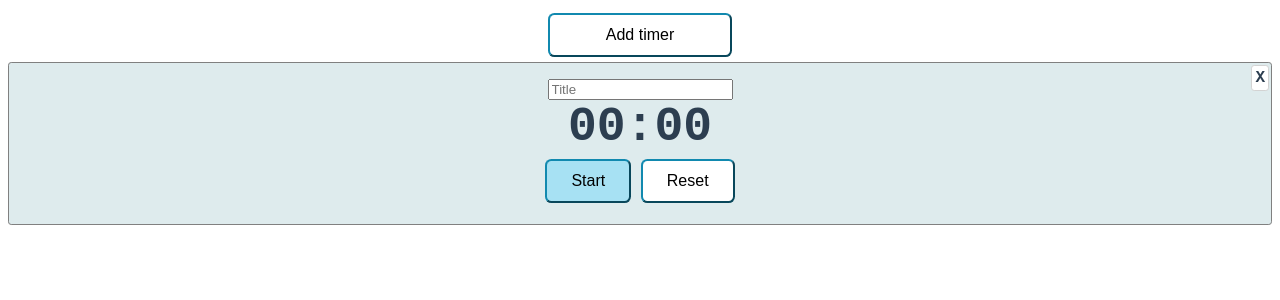
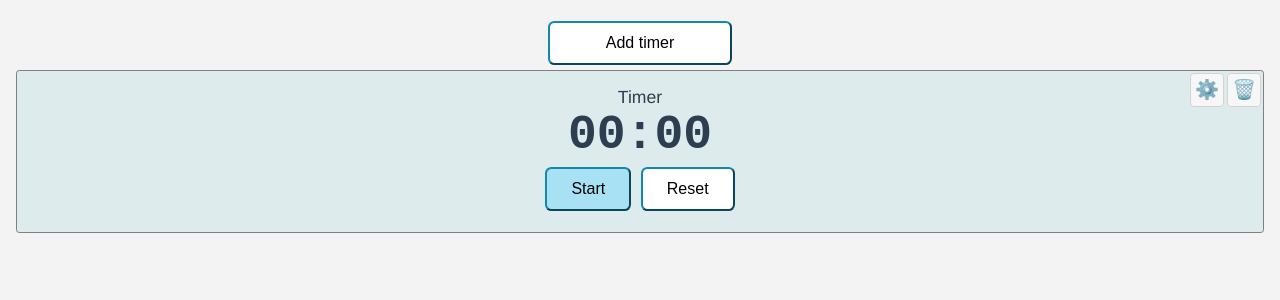
Before and after one commit to lejonmanen/timer-vue, a Vue app: page / in a window 1280 px wide. Shown: the top 300 px of the page. Built offline with nearby package versions, Linux system fonts and the light colour scheme.

Commit message:
Countdown and settings

```diff
--- a/src/App.vue
+++ b/src/App.vue
@@ -41,12 +41,19 @@ export default {
 </script>
 
 <style>
+body {
+	margin: 0em;
+	padding: 1em;
+	background-color: #F3F3F3;
+}
 #app {
 	font-family: Avenir, Helvetica, Arial, sans-serif;
 	-webkit-font-smoothing: antialiased;
 	-moz-osx-font-smoothing: grayscale;
 	text-align: center;
 	color: #2c3e50;
+	margin: 0px;
+	padding: 0em;
 }
 button {
 	margin: 0.3em;
--- /dev/null
+++ b/src/components/OnOff.vue
@@ -0,0 +1,71 @@
+<template>
+    <div :class="onOffClass" @click="handleClick">
+        <div :class="isOn ? 'grow' : ''"> </div>
+        <div class="ball"> </div>
+        <div :class="isOn ? '' : 'grow'"> </div>
+    </div>
+</template>
+
+<script>
+export default {
+    name: '',
+    props: {
+        initial: { type: Boolean, default: true }
+    },
+    data: function() {
+        return {
+            isOn: this.initial
+        }
+    },
+    computed: {
+        onOffClass() {
+            return 'on-off ' + (this.isOn ? 'on' : 'off')
+        }
+    },
+    methods: {
+        handleClick(e) {
+            this.isOn = !this.isOn
+            this.$emit('toggle')
+        }
+    }
+}
+</script>
+
+<style scoped>
+:root {
+	--button-border: #1189AF;
+	--button-bg: #A7E1F3;
+    --running-bg: #C9F7FF;
+    --paused-bg: #DEEBED;
+}
+.on-off {
+    font-size: 1.2em;
+    width: 3em;
+    border-radius: 1em;
+    border: 1px solid var(--button-border);
+    background-color: var(--paused-bg);
+    display: flex;
+    flex-direction: row;
+    margin: 0.2em;
+}
+.on-off.on {
+    background-color: var(--running-bg);
+}
+.on-off:hover {
+    cursor: pointer;
+}
+.on-off > * {
+    transition: all 0.5s linear;
+}
+.grow { flex-grow: 1; }
+
+.ball {
+    font-size: 0.9em;
+	border-radius: 1em;
+    border: 1px solid var(--button-border);
+    background-color: var(--button-border);
+    width: 1em;
+    height: 1em;
+    margin: 0.2em;
+}
+</style>
--- a/src/components/Timer.vue
+++ b/src/components/Timer.vue
@@ -1,50 +1,104 @@
 <template>
 	<div :class="timerClass">
 		<div class="row">
-			<input type="text" placeholder="Title" />
+			<input v-show="editingTitle" type="text" placeholder="Title" v-model="title" @blur="hideTitleInput" ref="title" @keyup.enter="$refs.title.blur()" />
+			<h3 v-show="!editingTitle" @click="showTitleInput">{{title}}</h3>
 		</div>
+
 		<div class="row time"> {{displayTime}} </div>
+
 		<div class="row">
 			<button @click="startPause">{{ isRunning ? 'Pause' : 'Start'}}</button>
 			<button @click="reset" class="ghost">Reset</button>
 		</div>
-		<div class="close" @click="doClose"> X </div>
+
+		<div class="align-top-right">
+			<div class="floating-icons">
+				<div class="grow"> </div>
+				<div class="icon settings" @click="showSettings = !showSettings"> ⚙️️ </div>
+				<div class="icon close" @click="doClose"> 🗑️ </div>
+			</div>
+			<div class="settings-menu" v-show="showSettings">
+				<label> Counting {{countUp ? 'up' : 'down'}}
+					<OnOff @toggle="countUp = !countUp" :initial="true"></OnOff>
+				</label>
+				<input type="number" v-model="duration" :disabled="countUp" />
+				<label> {{showTenths ? 'Show' : 'Hide'}} tenths
+					<OnOff @toggle="showTenths = !showTenths" :initial="false"></OnOff>
+				</label>
+			</div>
+		</div>
 	</div>
 </template>
 
 
 <script>
-import { formatNumber } from '../utils/funcs.js';
+import OnOff from './OnOff.vue'
+import { formatNumber, getClockComponents } from '../utils/funcs.js';
 const STOPPED = 1, STARTED = 2, PAUSED = 3;
 export default {
+	components: { OnOff },
 	data: () => ({
 		state: STOPPED,
 		seconds: 0,
 		prevSeconds: 0,
 		intervalId: null,
-		startTime: null
+		startTime: null,
+		countUp: true,
+		duration: 10,   // duration in seconds, used for counting down
+		timeLeft: 10,
+		showSettings: false,
+		title: 'Timer',
+		editingTitle: false,
+		showTenths: false
 	}),
 	computed: {
 		timerClass() {
-			return "timer " + (this.isRunning ? 'running' : 'paused')
+			return "timer " + (this.isRunning ? 'running' : 'paused') + ' ' + (this.isOverdue ? 'overdue' : '')
 		},
 		displayTime() {
-			let x = Math.floor(this.seconds + this.prevSeconds);
-			let s = x % 60;
-			x = (x - s) / 60;
-			let m = x % 60;
-			let h = (x - m) / 60;
-			if( h === 0 )
-				return formatNumber(m) + ':' + formatNumber(s)
-			return `${formatNumber(h)}:${formatNumber(m)}:${formatNumber(s)}`
+			let total = this.seconds + (this.countUp ? this.prevSeconds : 0)
+			let t = getClockComponents(total)
+
+			let result = `${formatNumber(t.minutes)}:${formatNumber(t.seconds)}`
+			if( t.hours > 0 )
+				result = formatNumber(t.hours) + ':' + result
+			if( this.showTenths )
+				result += '.' + t.tenths
+
+			return t.sign + result
+			// if( t.hours === 0)
+			// 	return t.sign + formatNumber(t.minutes) + ':' + formatNumber(t.seconds) + '.' + t.tenths
+			// return `${t.sign}${formatNumber(t.hours)}:${formatNumber(t.minutes)}:${formatNumber(t.seconds)}.${t.tenths}`
+
+			// let total = this.seconds + (this.countUp ? this.prevSeconds : 0)
+			// let x = Math.floor(total)
+			// let tenths = Math.round((total - x) * 10) / 10
+			// if( tenths === 0 ) tenths = '0'
+			// tenths = '.' + tenths
+			// let sign = x >= 0 ? '' : '-'
+			// x = Math.abs(x)
+			// let s = x % 60;
+			// x = (x - s) / 60;
+			// let m = x % 60;
+			// let h = (x - m) / 60;
+			// if( h === 0 )
+			// 	return sign + formatNumber(m) + ':' + formatNumber(s)
+			// return `${sign}${formatNumber(h)}:${formatNumber(m)}:${formatNumber(s)}`
 		},
-		isRunning() { return this.state === STARTED }
+		isRunning() { return this.state === STARTED },
+		isOverdue() { return this.seconds < 0 }
 	},
 	methods: {
 		reset() {
 			this.stop();
-			this.seconds = 0;
 			this.prevSeconds = 0;
+			if( this.countUp ) {
+				this.seconds = 0;
+			} else {
+				this.seconds = this.duration;
+				this.timeLeft = this.duration;
+			}
 		},
 		startPause() {
 			if( this.state === STOPPED || this.state === PAUSED ) {
@@ -54,17 +108,34 @@ export default {
 			}
 		},
 		start() {
-			this.startTime = (new Date()).getTime();
+			const DELAY = 50
 			this.state = STARTED;
-			this.intervalId = window.setInterval(() => {
-				let now = (new Date()).getTime()
-				this.seconds = (now - this.startTime) / 1000;
-				// console.log('interval', this.seconds);
-			}, 250)
+			if( this.countUp ) {
+				this.startTime = (new Date()).getTime();
+				this.intervalId = window.setInterval(() => {
+					let now = (new Date()).getTime()
+					this.seconds = (now - this.startTime) / 1000;
+					// console.log('interval', this.seconds);
+				}, DELAY)
+			} else {
+				console.log('count down');
+				this.startTime = (new Date()).getTime();
+				this.intervalId = window.setInterval(() => {
+					let now = (new Date()).getTime()
+					let elapsed = now - this.startTime
+					let diff = this.timeLeft - elapsed
+					this.seconds = this.timeLeft + diff / 1000;
+				}, DELAY)
+			}
 		},
 		stop() {
 			this.prevSeconds += this.seconds;
-			this.seconds = 0;
+			this.timeLeft;
+			if( this.countUp ) {
+				this.seconds = 0
+			} else {
+				this.timeLeft = this.seconds
+			}
 			this.state = STOPPED;
 			window.clearInterval(this.intervalId);
 			this.intervalId = null;
@@ -73,6 +144,17 @@ export default {
 		doClose() {
 			this.reset()
 			this.$emit('close')
+		},
+
+		showTitleInput() {
+			this.editingTitle = true;
+			this.$nextTick(() => {
+				this.$refs.title.focus()
+				this.$refs.title.select()
+			})
+		},
+		hideTitleInput() {
+			this.editingTitle = false
 		}
 	}
 }
@@ -80,29 +162,79 @@ export default {
 
 
 <style lang="css" scoped>
+.timer {
+	--running-bg: #C9F7FF;
+	--paused-bg: #DEEBED;
+	--hover-icon-bg: lightgray;
+	--icon-bg: #F7F7F7;
+	--button-bg: #A7E1F3;
+	--button-border: #1189AF;
+	--ghost-bg: white;
+	--button-hover: #77CFEB;
+	--overdue-bg: #FFE1E9;
+}
+
 .running {
-	background-color: #C9F7FF;
+	background-color: var(--running-bg);
 }
 .paused {
-	background-color: #DEEBED;
+	background-color: var(--paused-bg);
 }
-.timer .close {
+.overdue {
+	background-color: var(--overdue-bg);
+}
+
+
+.align-top-right {
 	position: absolute;
 	top: 0px;
 	right: 0px;
+	display: flex;
+	flex-direction: column;
+	z-index: 1;
+	/* justify-content: flex-start; */
+	/* text-align: right; */
+}
+.grow {
+	flex-grow: 1;
+}
+.floating-icons {
+	/* position: absolute;
+	top: 0px;
+	right: 0px; */
 	font-family: Courier New;
 	font-weight: bold;
-	background-color: white;
+	font-size: 1.2em;
+	display: flex;
+	flex-direction: row;
+}
+.floating-icons > .icon {
+	background-color: var(--icon-bg);
 	border: 1px solid lightgray;
 	border-radius: 0.2em;
+	padding: 0.2em;
 	margin: 0.1em;
-	padding: 0.2em;
 	transition: all 1s;
 }
-.timer .close:hover {
+.floating-icons :hover {
 	cursor: pointer;
-	background-color: lightgray;
+	background-color: var(--hover-icon-bg);
 }
+
+.settings-menu {
+	background-color: var(--icon-bg);
+	font-size: 1.05em;
+	padding: 0.2em 1em;
+	display: inline-flex;
+	flex-direction: column;
+	text-align: left;
+	width: 8em;
+	margin-top: 0em;
+	border: 1px solid lightgray;
+	border-radius: 0.2em;
+}
+
+
 .timer {
 	position: relative;
 	border: 1px solid gray;
@@ -114,20 +246,25 @@ export default {
 	font-family: Courier New;
 	font-weight: bold;
 }
+.timer h3 {
+	margin: 0em;
+	font-weight: normal;
+	font-size: 1.1em;
+}
 button {
 	margin: 0.3em;
 	padding: 0.7em 1.5em;
 	font-size: 1em;
 	border-radius: 0.4em;
-	background-color: #A7E1F3;
-	border-color: #1189AF;
+	background-color: var(--button-bg);
+	border-color: var(--button-border);
 	transition: all 0.6s;
 }
 button.ghost {
-	background-color: white;
+	background-color: var(--ghost-bg);
 }
 button:hover {
-	background-color: #77CFEB;
+	background-color: var(--button-hover);
 	cursor: pointer;
 	/* border-color: #1189AF */
 }
--- a/src/utils/funcs.js
+++ b/src/utils/funcs.js
@@ -7,6 +7,27 @@ function formatNumber(num, digits=2) {
 	return '0'.repeat(Math.max(digits - s.length, 0)) + s;
 }
 
+function getClockComponents(timeMillis) {
+	let x = Math.floor(timeMillis)
+	let tenths = Math.round((timeMillis - x) * 10)
+	if( tenths === 10 ) tenths = 0
+	let sign = x >= 0 ? '' : '-'
+	x = Math.abs(x)
+	let s = x % 60;
+	x = (x - s) / 60;
+	let m = x % 60;
+	let h = (x - m) / 60;
+
+	return {
+		sign,
+		hours: h,
+		minutes: m,
+		seconds: s,
+		tenths
+	}
+}
+
 export {
-	formatNumber
+	formatNumber,
+	getClockComponents
 }
```
